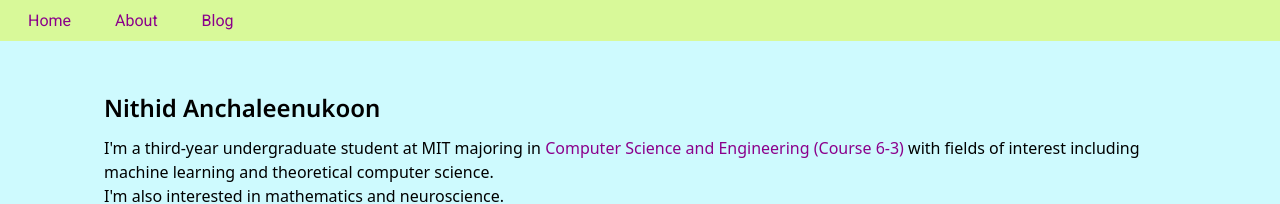
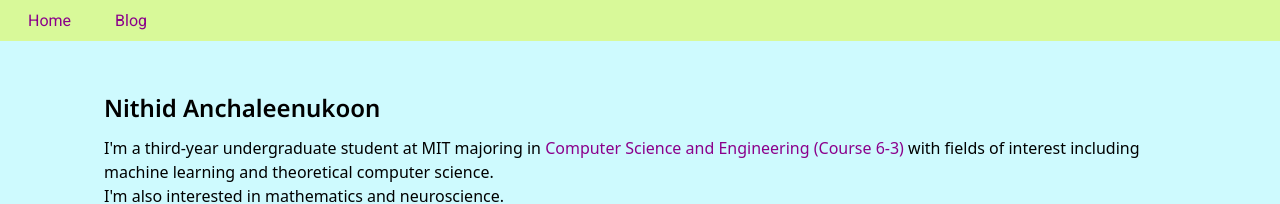
Before and after one commit to psi241/psi241.github.io, a Jekyll site: the page built from index.html, in a window 1280 px wide. Shown: the top 204 px of the page. Built offline with Jekyll 4.4.1, drawn with Linux system fonts in a browser that asks for light colours.

Commit message:
Remove About page

```diff
--- a/_data/navigation.yml
+++ b/_data/navigation.yml
@@ -1,6 +1,4 @@
 - name: Home
   link: /
-- name: About
-  link: /about.html
 - name: Blog
   link: /src/blog.html
```
